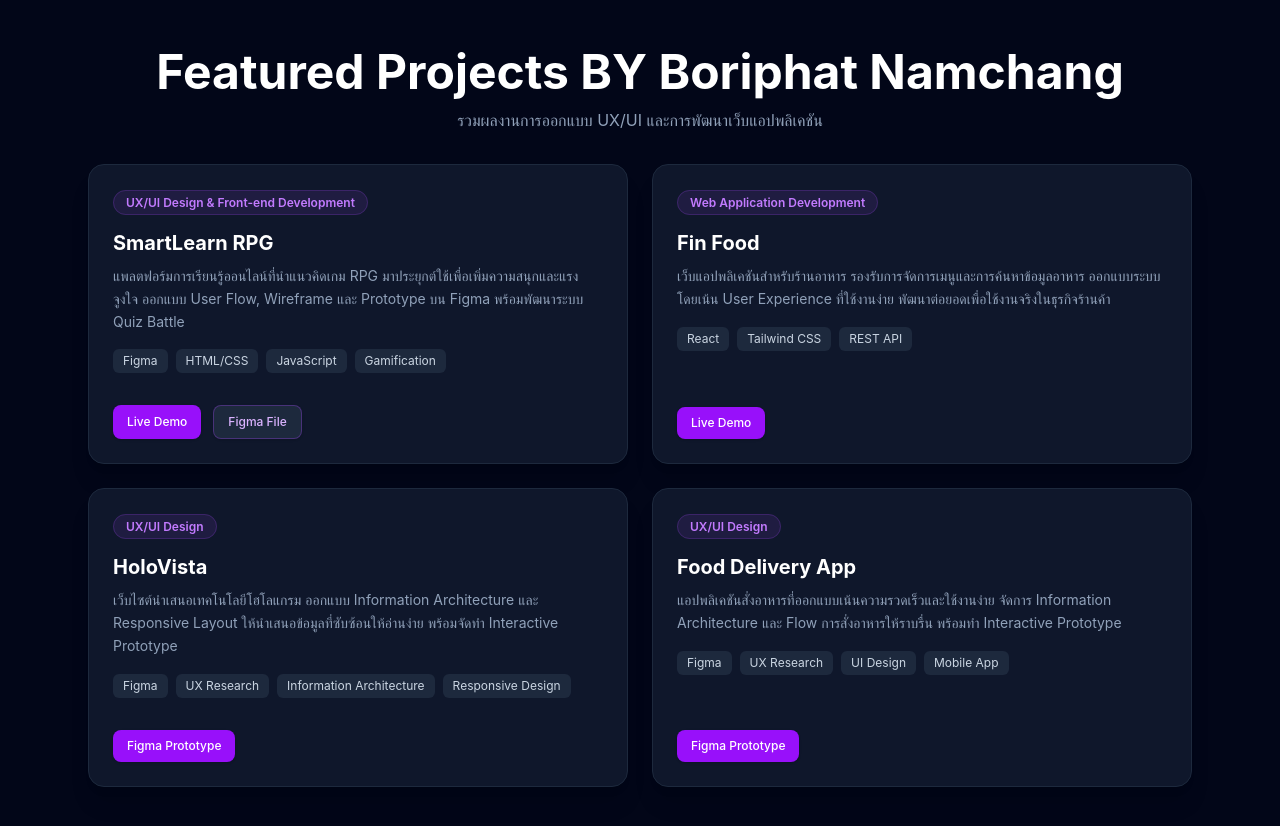
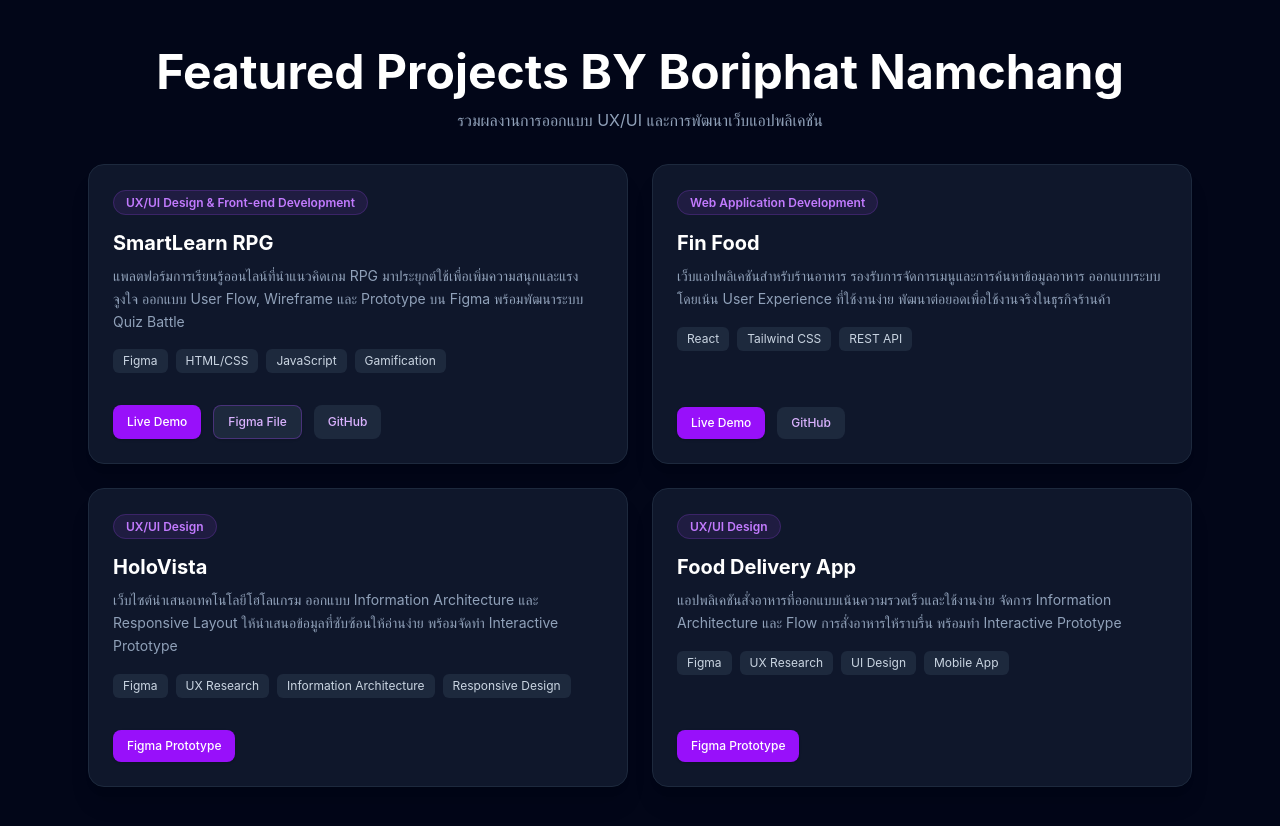
Before and after one commit to borripat25471/my-react-portfolio, a React (Vite) app: page / in a window 1280 px wide. Shown: the top 826 px of the page. Built offline with nearby package versions, Linux system fonts and the light colour scheme.

Commit message:
add GitHub buttons to project cards

```diff
--- a/src/App.jsx
+++ b/src/App.jsx
@@ -102,6 +102,16 @@ export default function App() {
                      Figma File
                   </a>
                 )}
+                {project.githubUrl && (
+  <a
+    href={project.githubUrl}
+    target="_blank"
+    rel="noopener noreferrer"
+    className="inline-flex items-center text-xs font-medium px-3.5 py-2 bg-slate-800 hover:bg-slate-700 text-purple-300 rounded-lg"
+  >
+    GitHub
+  </a>
+)}
               </div>
             </div>
           ))}
```
